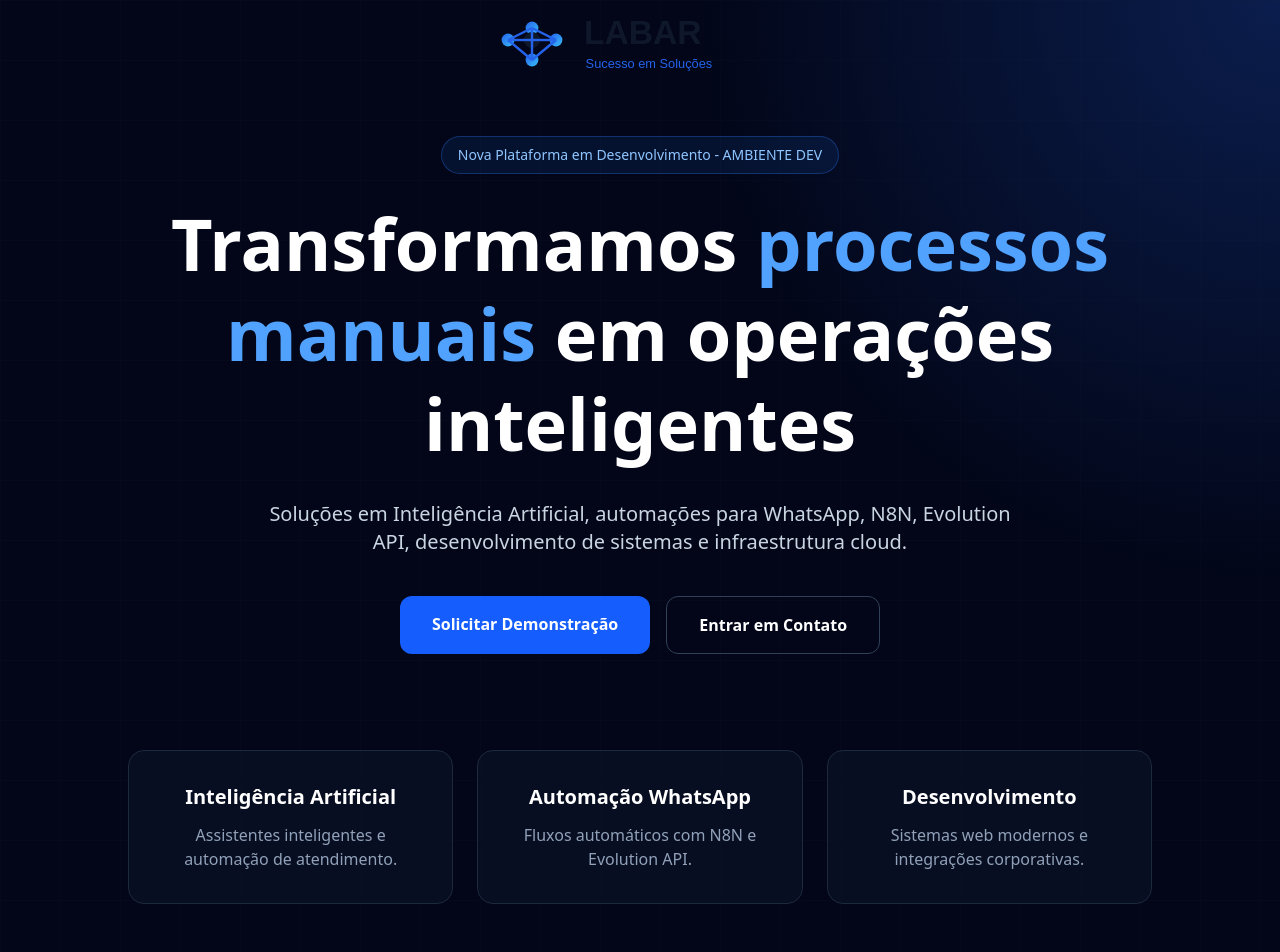
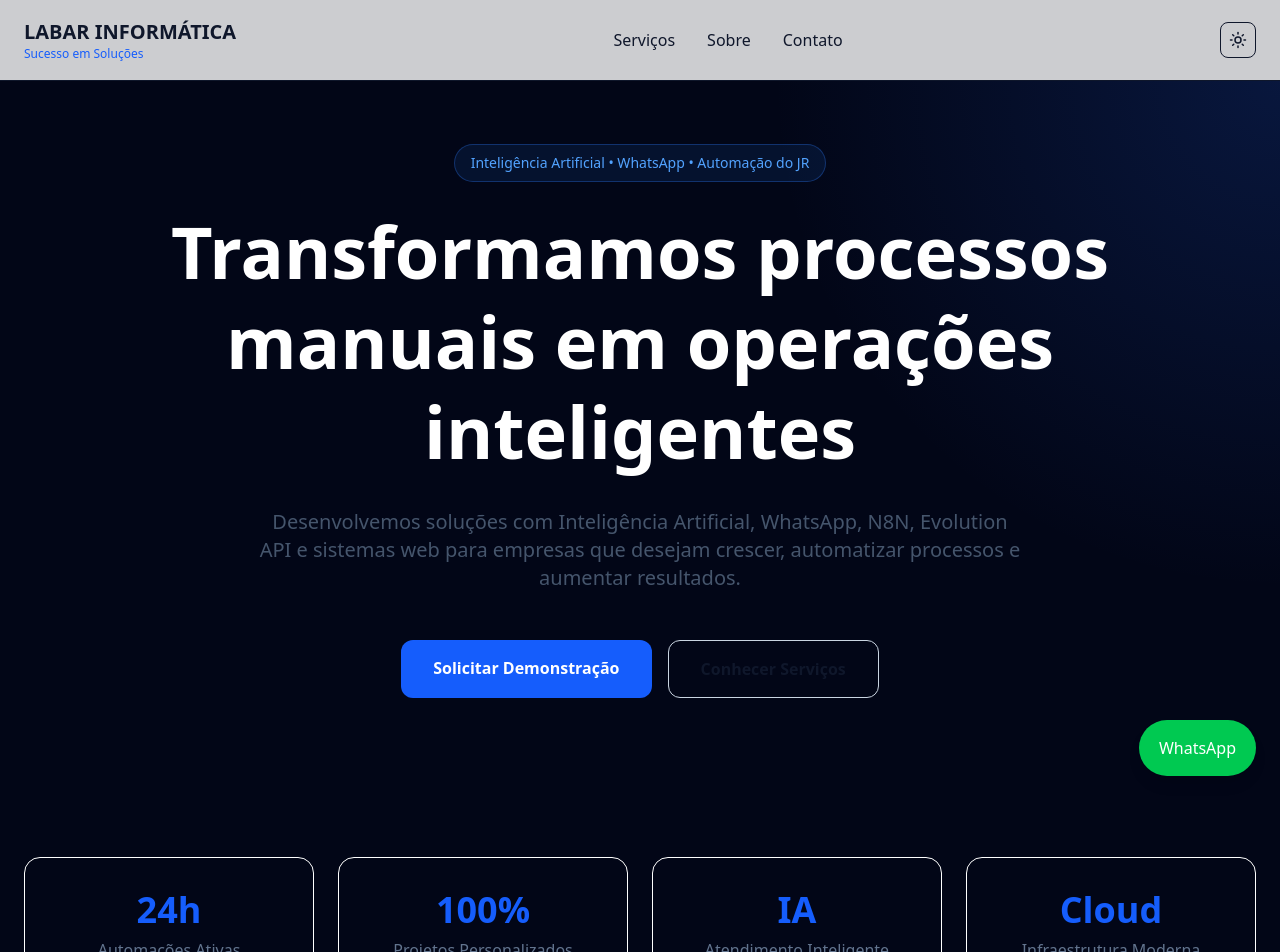
Before and after one commit to jrmalucoin/labar-site, a Next.js app: page / in a window 1280 px wide. Shown: the top 952 px of the page. Built offline with nearby package versions, Linux system fonts and the light colour scheme.

Commit message:
Teste ambiente DEV

```diff
--- a/app/page.tsx
+++ b/app/page.tsx
@@ -4,7 +4,7 @@ import Manutencao from "./manutencao/page";
 
 // se igual a true site em manutenção, se igual a false site em produção
 
-const SITE_EM_MANUTENCAO = true;
+const SITE_EM_MANUTENCAO = false;
 
 export default function Home() {
   return SITE_EM_MANUTENCAO
--- a/components/Hero.tsx
+++ b/components/Hero.tsx
@@ -21,7 +21,7 @@ export default function Hero() {
             text-blue-400
           "
           >
-            Inteligência Artificial • WhatsApp • Automação
+            Inteligência Artificial • WhatsApp • Automação do JR
           </span>
 
           <h1
```
